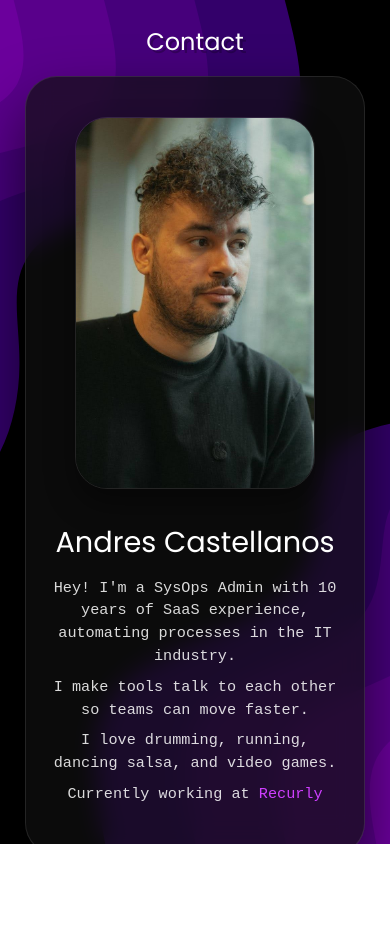
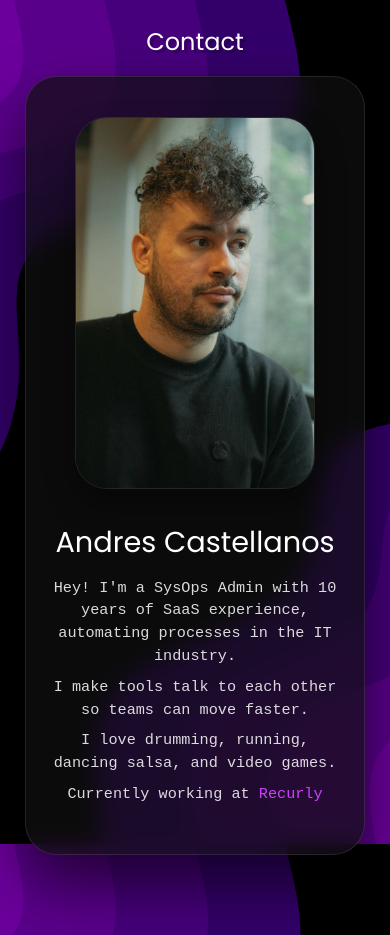
Before and after one commit to SomeoneWithOptions/sanetomore.com, a plain HTML site: page index.html in a window 390 px wide. Before the commit the page ends 844 px from the top, so only its background shows below. Drawn offline with Linux system fonts and the light colour scheme; a web font is replaced by a local one.

Commit message:
fixed mobile layout overflow and height issues

```diff
--- a/styles/main.css
+++ b/styles/main.css
@@ -109,6 +109,7 @@ body {
     font-family: Poppins, sans-serif;
     line-height: 1.5;
     min-height: 100vh;
+    min-height: 100dvh;
 }
 
 html, body {
@@ -120,6 +121,7 @@ html, body {
 
 .page-1 {
     min-height: 100vh;
+    min-height: 100dvh;
     display: flex;
     flex-direction: column;
 }
@@ -279,6 +281,15 @@ html, body {
 
 /* Mobile Responsive */
 @media (max-width: 850px) {
+    html, body {
+        height: auto;
+        min-height: 100dvh;
+    }
+
+    .page-1 {
+        min-height: auto;
+    }
+
     .page-1__header {
         text-align: center;
         padding-right: 0;
@@ -286,8 +297,10 @@ html, body {
     }
 
     .profile-card-container {
+        flex: none;
         align-items: flex-start;
         padding-top: 1rem;
+        padding-bottom: 5rem;
     }
 
     .profile-card {
```
